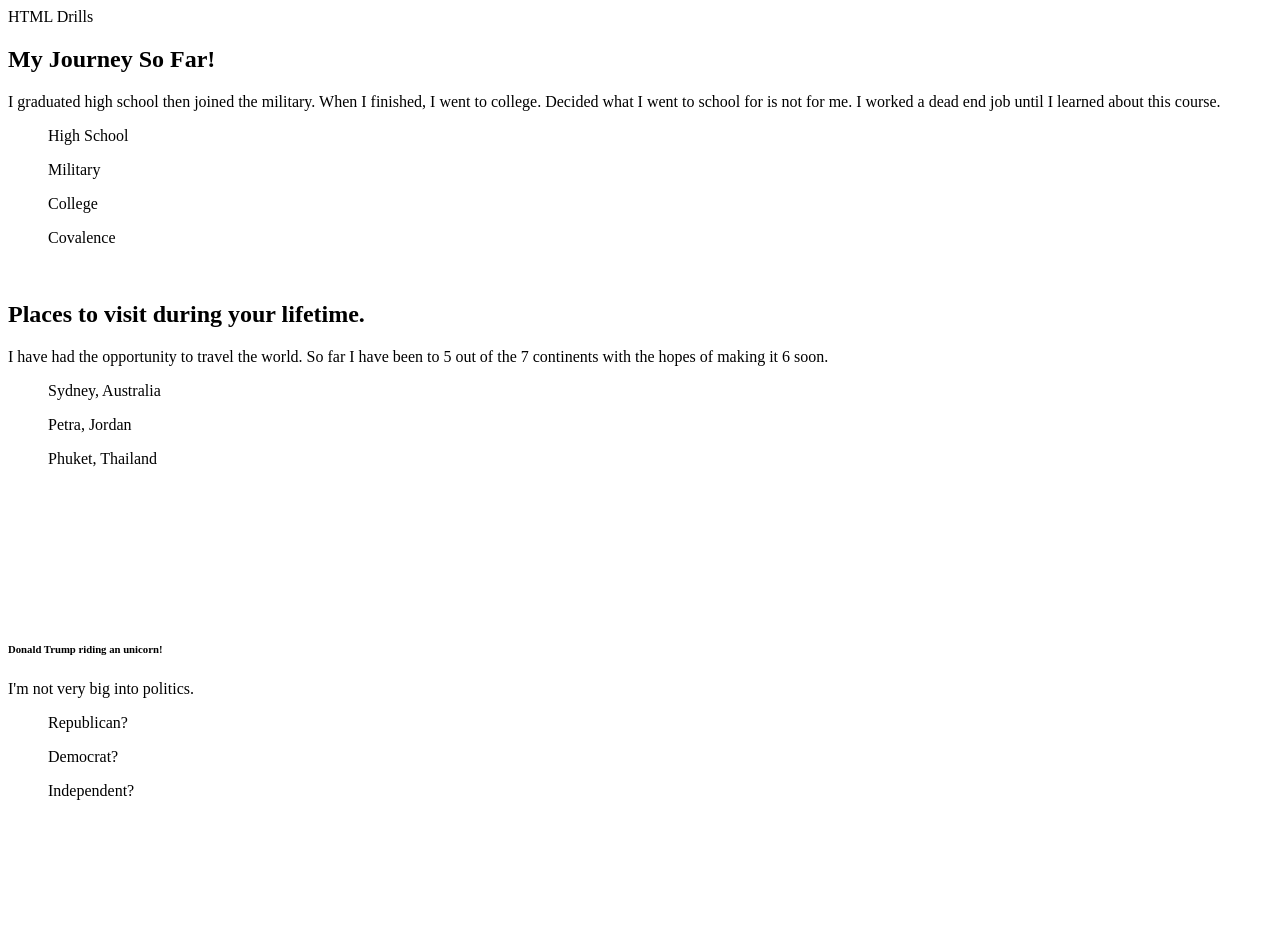
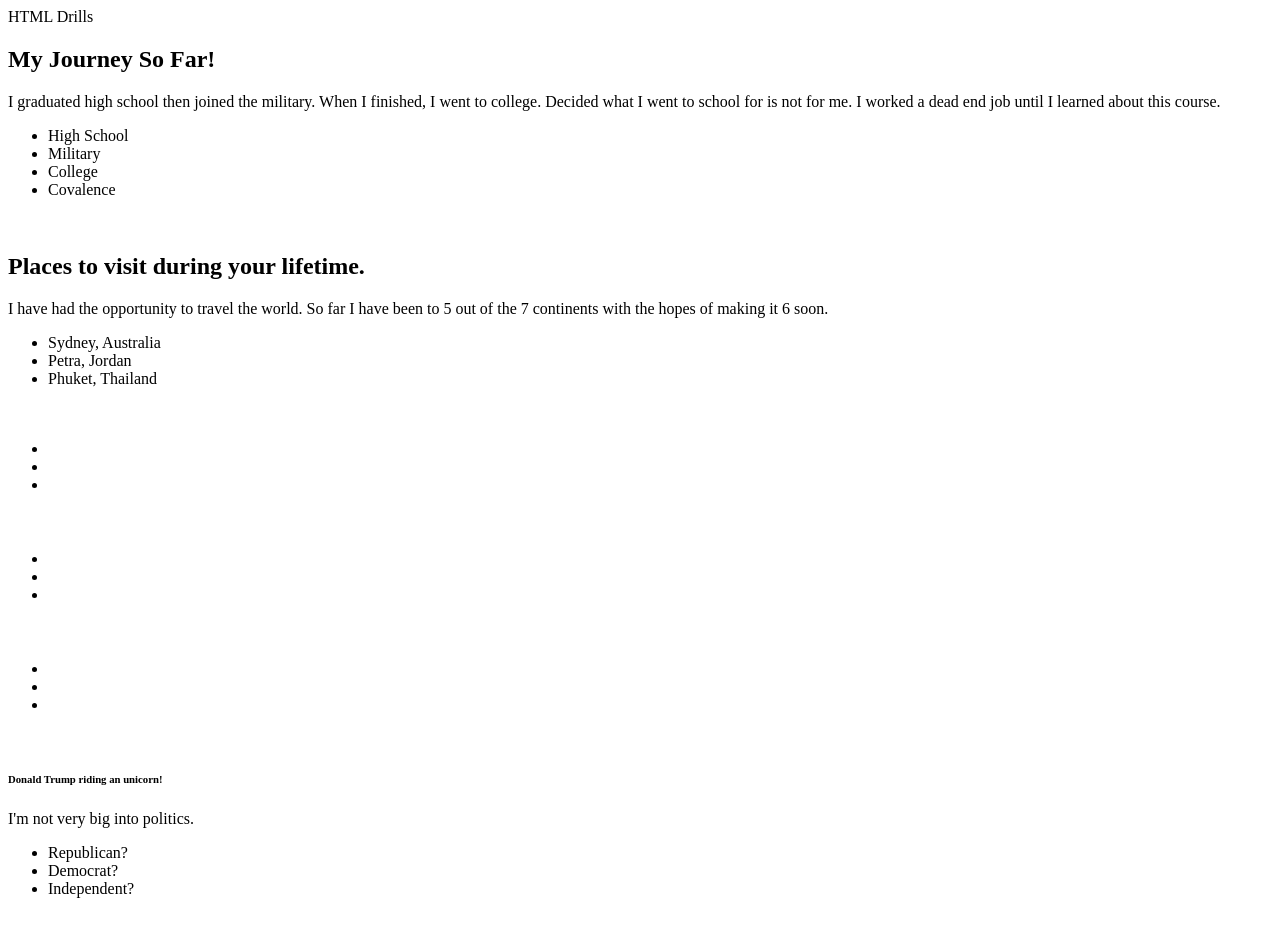
Before and after one commit to mstringer88/Repo-Practice-3, a plain HTML site: page new.index.html in a window 1280 px wide. Before the commit the page ends 842 px from the top, so only its background shows below. Drawn offline with Linux system fonts and the light colour scheme.

Commit message:
Made line changes

```diff
--- a/new.index.html
+++ b/new.index.html
@@ -10,10 +10,12 @@
         <h1>My Journey So Far!</h1>
             <div>
                 <p>I graduated high school then joined the military. When I finished, I went to college. Decided what I went to school for is not for me. I worked a dead end job until I learned about this course.</p>
-                <ul>High School</ul>
-                <ul>Military</ul>
-                <ul>College</ul>
-                <ul>Covalence</ul>
+                <ul>
+                    <li>High School</li>
+                    <li>Military</li>
+                    <li>College</li>
+                    <li>Covalence</li>
+                </ul>
                 <img source="https://78.media.tumblr.com/eeb761edb270d23ab64c2e12448fc24b/tumblr_p7epp0UOlS1rds012o1_500.jpg">
             </div>
         </section>
@@ -22,9 +24,11 @@
         <h2>Places to visit during your lifetime.</h2>
             <div>
                 <p>I have had the opportunity to travel the world. So far I have been to 5 out of the 7 continents with the hopes of making it 6 soon.</p>
-                <ul>Sydney, Australia</ul>
-                <ul>Petra, Jordan</ul>
-                <ul>Phuket, Thailand</ul>
+                <ul>
+                    <li>Sydney, Australia</li>
+                    <li>Petra, Jordan</li>
+                    <li>Phuket, Thailand</li>
+                    </ul>
                 <img source="http://www.etworldpeace.com/wp-content/uploads/2018/05/travel-options-1024x463.jpghttp://www.etworldpeace.com/wp-content/uploads/2018/05/travel-options-1024x463.jpg">
             </div>
 
@@ -33,9 +37,11 @@
         <h3></h3>
             <div>
                 <p></p>
-                <ul></ul>
-                <ul></ul>
-                <ul></ul>
+                <ul>
+                    <li></li>
+                    <li></li>
+                    <li></li>
+                </ul>
                 <img source="">
             </div>
 
@@ -44,9 +50,11 @@
         <h4></h4>
             <div>
                 <p></p>
-                <ul></ul>
-                <ul></ul>
-                <ul></ul>
+                <ul>
+                    <li></li>
+                    <li></li>
+                    <li></li>
+                </ul>
                 <img source="">
             </div>
 
@@ -55,9 +63,11 @@
         <h5></h5>
             <div>
                 <p></p>
-                <ul></ul>
-                <ul></ul>
-                <ul></ul>
+                <ul>
+                    <li></li>
+                    <li></li>
+                    <li></li>
+                </ul>
                 <img source="">
             </div>
 
@@ -66,9 +76,11 @@
         <h6>Donald Trump riding an unicorn!</h6>
             <div>
                 <p>I'm not very big into politics.</p>
-                <ul>Republican?</ul>
-                <ul>Democrat?</ul>
-                <ul>Independent?</ul>
+                <ul>
+                    <li>Republican?</li>
+                    <li>Democrat?</li>
+                    <li>Independent?</li>
+                </ul>
                 <img source="https://ewedit.files.wordpress.com/2017/04/vladimir-putin-donald-trump.jpg">
             </div>
 
```
